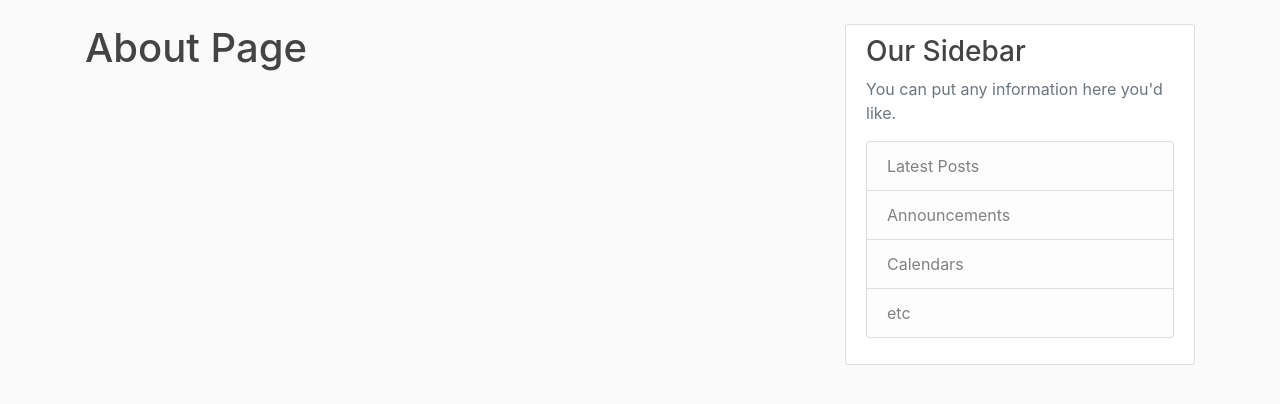
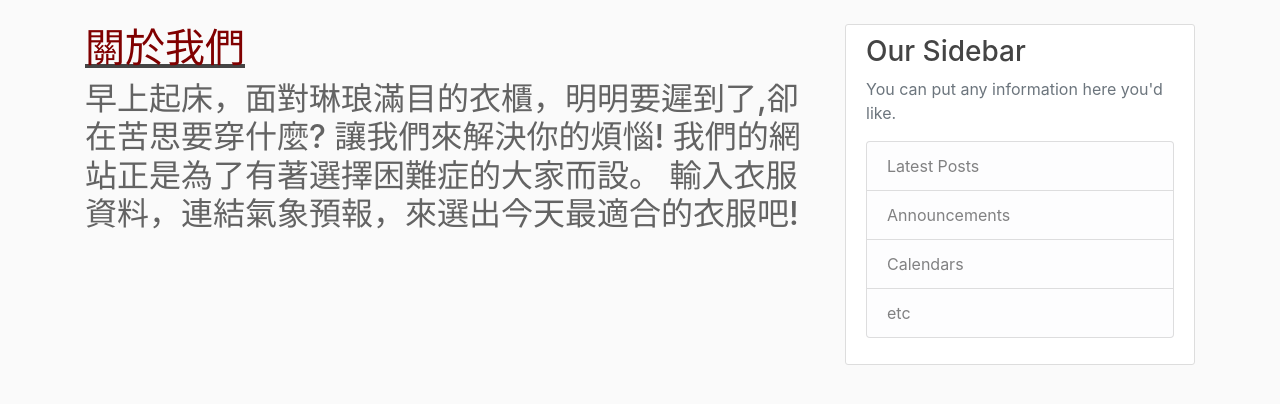
Before and after one commit to JJTomson123/weathers-and-clothings, a Flask app: page /about in a window 1280 px wide. Shown: the part 56-460 px from the top of the page. Run offline with Flask 2, Linux system fonts and the light colour scheme; some libraries are stand-ins or nearby versions.

Commit message:
Update about.html

```diff
--- a/flaskblog/templates/about.html
+++ b/flaskblog/templates/about.html
@@ -1,4 +1,17 @@
 {% extends "layout.html" %}
 {% block content %}
-    <h1>About Page</h1>
+    <h1><u><font color="#800000">
+    關於我們 </font></u>
+    </h1>
+    <h2><font color="#636363">
+
+    早上起床，面對琳琅滿目的衣櫃，明明要遲到了,卻在苦思要穿什麼?
+    讓我們來解決你的煩惱!
+    我們的網站正是為了有著選擇困難症的大家而設。
+    輸入衣服資料，連結氣象預報，來選出今天最適合的衣服吧!
+
+
+    </font>
+
+    </h2>
 {% endblock content %}
```
